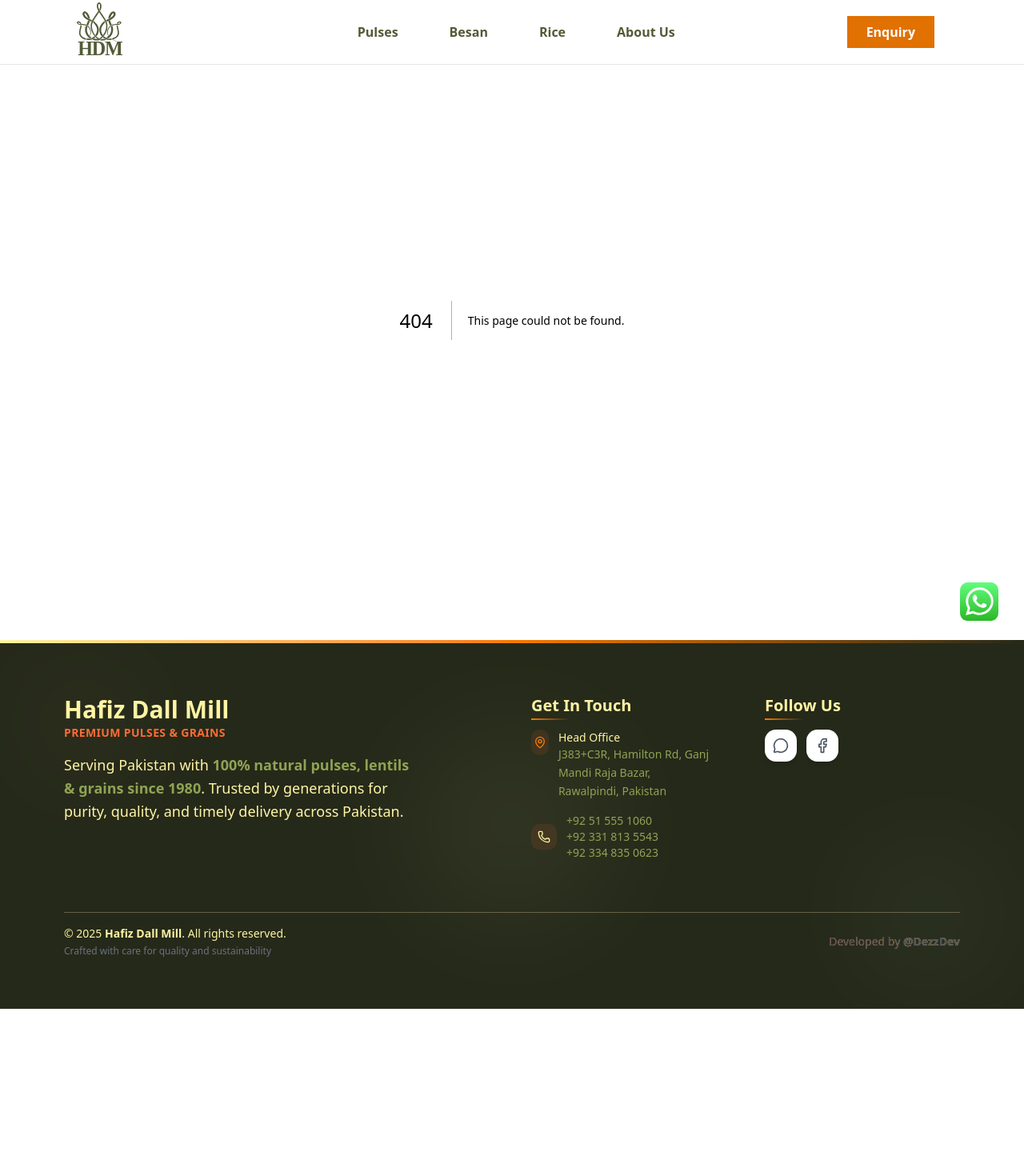
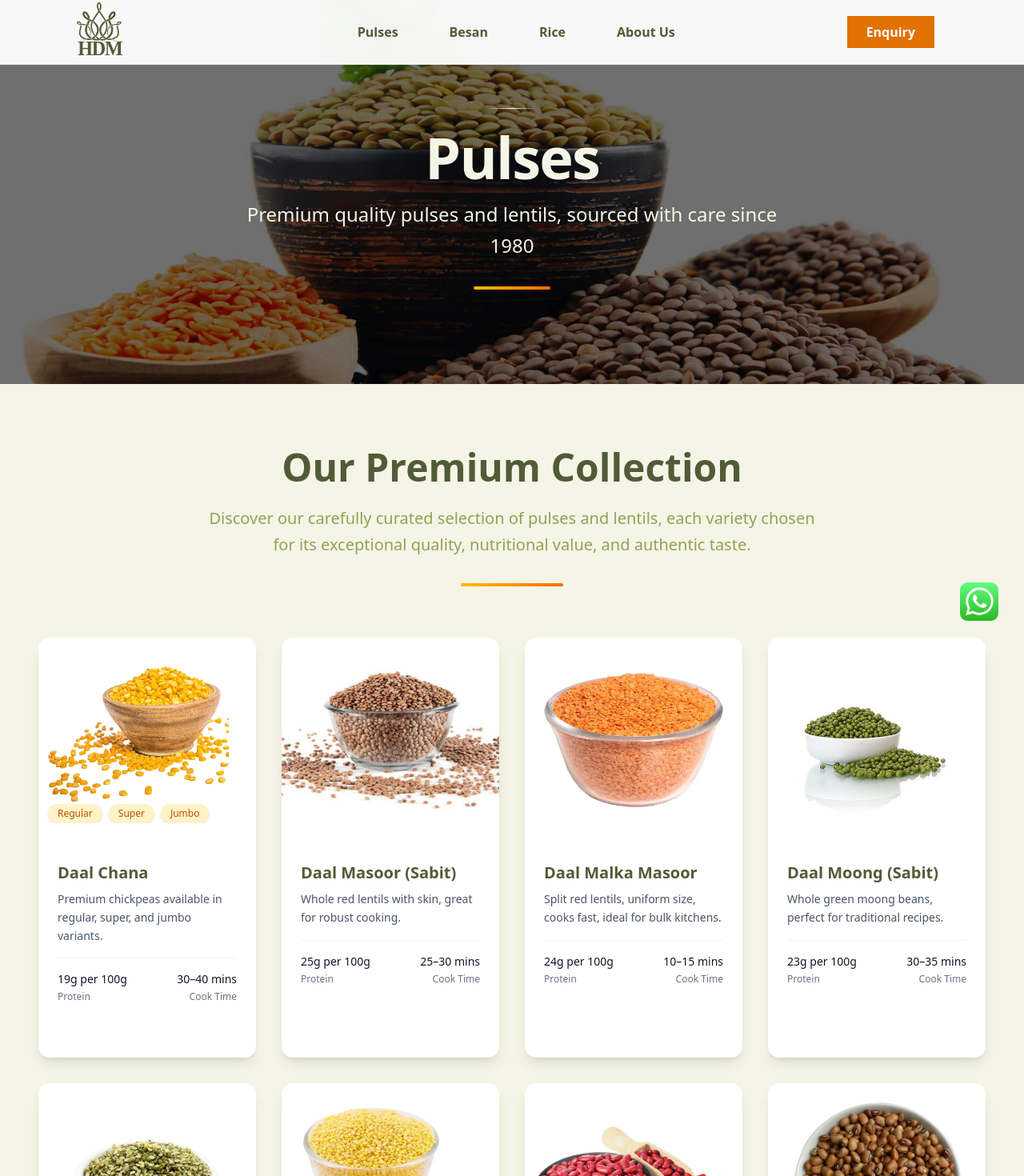
Before and after one commit to menoo-o/hdm, a Next.js app: page /pulses in a window 1280 px wide. Before the commit this address had no page. Shown: the top 1470 px of the page at 80% size. Before the commit the page ends 1261 px from the top, so only its background shows below. Built offline with nearby package versions, Linux system fonts and the light colour scheme.

Commit message:
cleaning up ui pt22

```diff
--- a/app/page.tsx
+++ b/app/page.tsx
@@ -7,6 +7,7 @@
 import ProductBlock from "@/components/Product-Range/products-section";
 import HeroSection from "@/components/hero-block/HeroBlock"
 import ProcessSection from "@/components/ProcessHow/Steps";
+import PulsesPage from "@/components/pulses/Pulses-Block";
 
 
 export default function Home() {
@@ -21,6 +22,7 @@
       <AboutSection />
       <ProcessSection />
 
+
       <TrustedBrands />
 
 
--- /dev/null
+++ b/app/pulses/page.tsx
@@ -0,0 +1,13 @@
+import PulsesPage from "@/components/pulses/Pulses-Block";
+
+import React from 'react'
+
+function Pulses() {
+  return (
+    <>
+       <PulsesPage />
+    </>
+  )
+}
+
+export default Pulses
--- a/components/Product-Range/products-section.tsx
+++ b/components/Product-Range/products-section.tsx
@@ -26,6 +26,8 @@
         />
 
         <SectionDivider />
+
+
 
         {/* Besan */}
          <ProductRangeSection
--- /dev/null
+++ b/components/pulses/Pulses-Block.tsx
@@ -0,0 +1,130 @@
+"use client"
+
+import { useState } from "react"
+import { Card, CardContent } from "@/components/ui/card"
+import productsData from "@/data/Products"
+
+import Image from "next/image"
+
+
+export default function PulsesPage() {
+  const [hoveredCard, setHoveredCard] = useState<number | null>(null)
+
+  return (
+    <div className="min-h-screen bg-[var(--bg-ivory)]">
+      {/* Hero Banner */}
+      <section className="relative h-[60vh] min-h-[400px] overflow-hidden">
+        {/* Background Image */}
+        <div
+          className="absolute inset-0 bg-cover bg-center bg-no-repeat"
+          style={{
+            backgroundImage: `url('/products/pulses.jpg')`,
+          }}
+        />
+
+
+        {/* Content */}
+        <div className="relative z-10 h-full flex items-center justify-center">
+          <div className="text-center text-[var(--bg-ivory)] px-6">
+            <div className="inline-flex items-center gap-3 mb-6">
+
+           <div className="h-px w-16 bg-gradient-to-r from-transparent via-white to-transparent" />
+
+            </div>
+
+            <h1 className="text-6xl md:text-7xl font-bold mb-4 tracking-tight">Pulses</h1>
+            <p className="text-xl md:text-2xl font-light max-w-2xl mx-auto leading-relaxed">
+              Premium quality pulses and lentils, sourced with care since 1980
+            </p>
+            <div className="mt-8 w-24 h-1 bg-gradient-to-r from-amber-400 to-orange-500 mx-auto rounded-full" />
+          </div>
+        </div>
+      </section>
+
+      {/* Pulses Grid */}
+      <section className="py-20 px-6 md:px-12">
+        <div className="max-w-7xl mx-auto">
+          {/* Section Header */}
+          <div className="text-center mb-16">
+            <h2 className="text-4xl md:text-5xl font-bold text-[var(--dark-moss)] mb-6">Our Premium Collection</h2>
+            <p className="text-xl text-700 text-[var(--light-moss)] max-w-3xl mx-auto leading-relaxed">
+              Discover our carefully curated selection of pulses and lentils, each variety chosen for its exceptional
+              quality, nutritional value, and authentic taste.
+            </p>
+            <div className="mt-8 w-32 h-1 bg-gradient-to-r from-amber-400 to-orange-500 mx-auto rounded-full" />
+          </div>
+
+{/* Grid */}
+<div className="grid grid-cols-1 md:grid-cols-2 lg:grid-cols-3 xl:grid-cols-4 gap-8">
+  {productsData.map((product) => (
+    <Card
+      key={product.id}
+      className="group overflow-hidden border-0 shadow-lg hover:shadow-2xl transition-all duration-500 transform hover:-translate-y-2 bg-white"
+      onMouseEnter={() => setHoveredCard(product.id)}
+      onMouseLeave={() => setHoveredCard(null)}
+    >
+      <div className="relative overflow-hidden h-52 sm:48">
+        <Image
+          src={product.image || "/placeholder.svg"}
+          alt={product.title}
+          fill
+          className="object-cover transition-transform duration-500 group-hover:scale-110"
+        />
+        <div className="absolute bottom-0 left-3 flex flex-wrap gap-2">
+         {product.variants?.map((variant, index) => (
+          <span
+            key={index}
+            className="bg-amber-100 text-amber-700 text-xs font-medium px-3 py-1 rounded-full shadow-sm"
+          >
+            {variant}
+          </span>
+    ))}
+  </div>
+        <div className="absolute inset-0 bg-gradient-to-t from-black/20 to-transparent opacity-0 group-hover:opacity-100 transition-opacity duration-300" />
+
+      </div>
+
+      <CardContent className="p-6">
+
+
+        <div className="space-y-4">
+          <h3 className="text-xl font-bold text-[var(--dark-moss)] mb-2 group-hover:text-amber-600 transition-colors">
+            {product.title}
+          </h3>
+
+          <p className="text-gray-600 leading-relaxed text-sm">{product.description}</p>
+
+            <div className="flex justify-between items-center pt-4 border-t border-gray-100">
+                    <div className="space-y-1">
+                      <div className="text-sm font-medium text-gray-900">{product.protein}</div>
+                      <div className="text-xs text-gray-500">Protein</div>
+                    </div>
+                    <div className="space-y-1 text-right">
+                      <div className="text-sm font-medium text-gray-900">{product.cookTime}</div>
+                      <div className="text-xs text-gray-500">Cook Time</div>
+                    </div>
+              </div>
+
+
+
+          {/* Hover underline */}
+          <div
+            className={`w-full h-1 bg-gradient-to-r from-amber-400 to-orange-500 rounded-full transform origin-left transition-transform duration-300 ${
+              hoveredCard === product.id ? "scale-x-100" : "scale-x-0"
+            }`}
+          />
+        </div>
+      </CardContent>
+    </Card>
+  ))}
+</div>
+
+
+
+        </div>
+      </section>
+
+
+    </div>
+  )
+}
--- a/data/NavLinks.ts
+++ b/data/NavLinks.ts
@@ -1,5 +1,5 @@
   const navLinks = [
-    { name: "Pulses", href: "#" },
+    { name: "Pulses", href: "/pulses" },
     { name: "Besan", href: "#" },
     { name: "Rice", href: "#" },
     { name: "About Us", href: "#about" },
--- a/data/Products.ts
+++ b/data/Products.ts
@@ -1,76 +1,102 @@
-const productsData = [
-  {
-    id: 1,
-    title: "Besan",
-    description: "Finely ground gram flour, ideal for snacks and bulk batter needs.",
-    image: "/besan1.1.png",
-  },
+type Product = {
+  id: number;
+  title: string;
+  description: string;
+  image: string;
+  variants?: string[]; // optional
+  protein: string;
+  cookTime: string;
+};
+
+const productsData: Product[] = [
   {
     id: 2,
     title: "Daal Chana",
     description: "Premium chickpeas available in regular, super, and jumbo variants.",
     image: "/products/daal-chaana.webp",
     variants: ["Regular", "Super", "Jumbo"],
+    protein: "19g per 100g",
+    cookTime: "30–40 mins",
   },
   {
     id: 3,
     title: "Daal Masoor (Sabit)",
     description: "Whole red lentils with skin, great for robust cooking.",
     image: "/products/masoor-sabit.webp",
+    protein: "25g per 100g",
+    cookTime: "25–30 mins",
   },
   {
     id: 4,
     title: "Daal Malka Masoor",
     description: "Split red lentils, uniform size, cooks fast, ideal for bulk kitchens.",
     image: "/products/masoor-malka.webp",
+    protein: "24g per 100g",
+    cookTime: "10–15 mins",
   },
   {
     id: 5,
     title: "Daal Moong (Sabit)",
     description: "Whole green moong beans, perfect for traditional recipes.",
     image: "/products/daal-moong-sabat.webp",
+    protein: "23g per 100g",
+    cookTime: "30–35 mins",
   },
   {
     id: 6,
     title: "Daal Moong (Chilka)",
     description: "Split moong with skin, preferred in desi-style dals.",
     image: "/products/daal-moong-chilka.webp",
+    protein: "24g per 100g",
+    cookTime: "20–25 mins",
   },
   {
     id: 7,
     title: "Daal Moong (Washed)",
     description: "Skinless split moong, fast cooking, bulk-friendly packaging.",
     image: "/products/daal-moong-wash.webp",
+    protein: "25g per 100g",
+    cookTime: "10–15 mins",
   },
   {
     id: 8,
     title: "Red Beans",
     description: "Large red rajma beans, consistent quality for restaurant use.",
     image: "/products/red-beans.webp",
+    protein: "22g per 100g",
+    cookTime: "45–60 mins",
   },
   {
     id: 9,
     title: "Brown Beans (Chitri)",
     description: "Popular Pakistani variety, used in mixed dals and gravies.",
     image: "/products/chitri-lobia.jpg",
+    protein: "21g per 100g",
+    cookTime: "40–50 mins",
   },
   {
     id: 10,
     title: "White Beans",
     description: "Soft-cooking variety for soups and bulk meal prep.",
     image: "/products/white-beans.webp",
+    protein: "21g per 100g",
+    cookTime: "35–45 mins",
   },
   {
     id: 11,
     title: "Daal Mash (Chilka)",
     description: "Split urad dal with skin, ideal for hearty dals.",
     image: "/products/daal-mash-chilka.webp",
+    protein: "24g per 100g",
+    cookTime: "25–30 mins",
   },
   {
     id: 12,
     title: "Daal Mash (Sabit)",
     description: "Whole urad beans, preferred for fermentation-based dishes.",
     image: "/products/mash-sabit.jpg",
+    protein: "25g per 100g",
+    cookTime: "30–35 mins",
   },
   {
     id: 13,
@@ -78,6 +104,8 @@
     description: "Kala chana in bareek and motta varieties. Bulk available.",
     image: "/products/kala-chana.webp",
     variants: ["Bareek", "Motta"],
+    protein: "20g per 100g",
+    cookTime: "35–45 mins",
   },
   {
     id: 14,
@@ -85,6 +113,8 @@
     description: "Desi chickpeas available in bareek and motta sizes.",
     image: "/products/white-chana.webp",
     variants: ["Bareek", "Motta"],
+    protein: "19g per 100g",
+    cookTime: "30–40 mins",
   },
 ];
 
```
Also changed, not shown: public/products/pulses.jpg (added).
